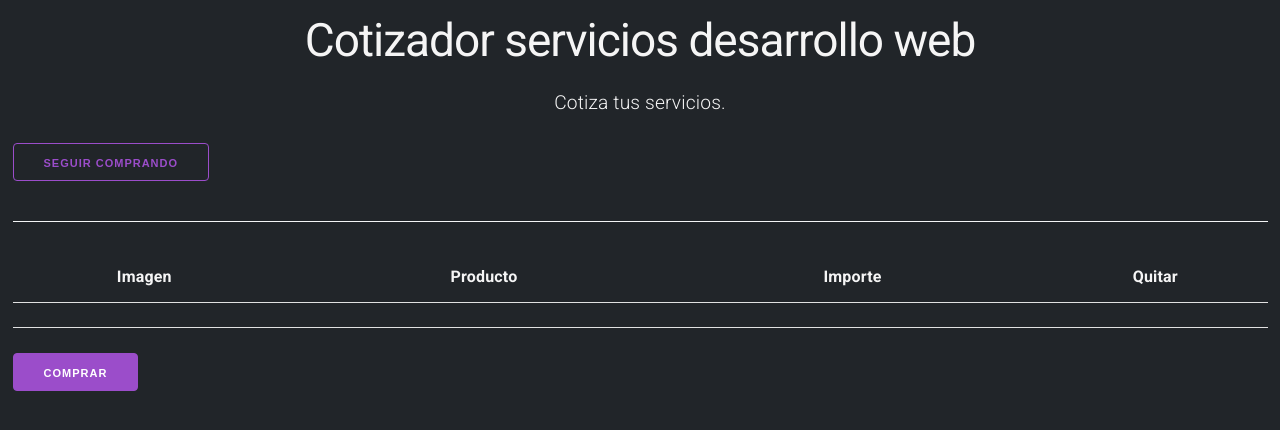
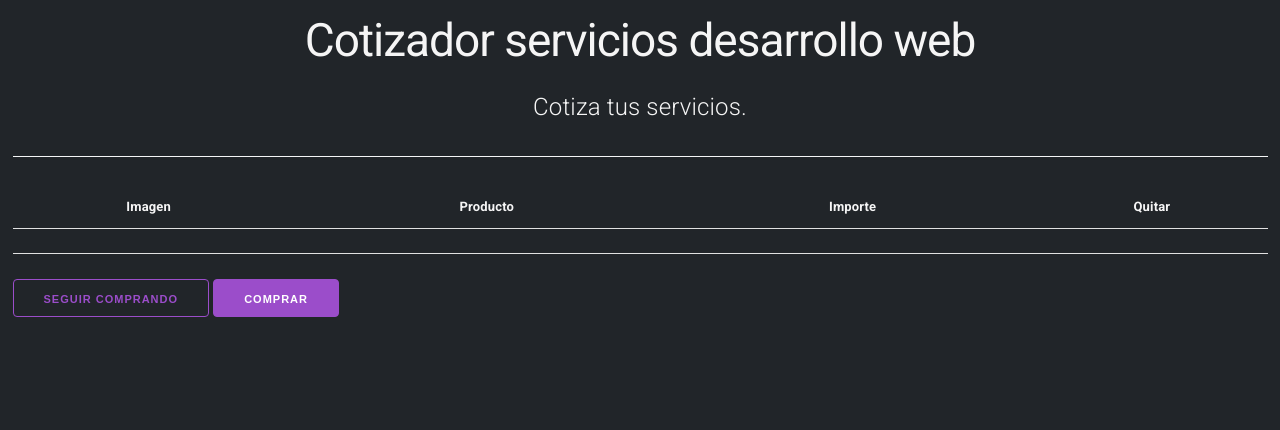
Before and after one commit to Pablo-Granados/javascriptcoderhouse, a plain HTML site: page carrito.html in a window 1280 px wide. Drawn offline with nearby package versions, Linux system fonts and the light colour scheme; some packages are replaced by stand-ins of ours; a script that the page names is missing.

Commit message:
Correccion

```diff
--- a/SASS/_generales.scss
+++ b/SASS/_generales.scss
@@ -11,15 +11,11 @@ body{
     font-family: 'Roboto', sans-serif;
 }
 
+
 .centrar{
     text-align: center;
-}
-
-td.centrar p{
-    font-size: large;
-    color: red;
-    font-weight: 800;
-    cursor: pointer;
+    padding: 1rem;
+    font-size: small;
 }
 
 .verCarrito{
@@ -27,3 +23,7 @@ td.centrar p{
     align-items: center;
     justify-content: flex-end;
 }
+
+table{
+    display: table;
+}
--- a/SASS/estilos.scss
+++ b/SASS/estilos.scss
@@ -6,6 +6,14 @@
     text-align: center;
 }
 
+#parrafo{
+    font-size: x-large;
+}
+
 body{
     color: whitesmoke !important;
+    // font-size: 1em;
+    font-weight: auto;
+    letter-spacing: auto;
+    line-height: auto;
 }
--- a/carrito.html
+++ b/carrito.html
@@ -18,9 +18,7 @@
                 <h1 id="titulo"></h1>
                 <p id="parrafo"></p>
             </div>
-            <a href="./index.html">
-                <button class="button button-outline">Seguir comprando</button>
-            </a>
+
         </div>
         <hr>
     </header>
@@ -47,6 +45,9 @@
             </table>
         </section>
         <div class="centrar-div">
+            <a href="./index.html">
+                <button class="button button-outline">Seguir comprando</button>
+            </a>
             <button class="button" id="btnComprar">COMPRAR</button>
         </div>
     </main>
--- a/js/funciones.js
+++ b/js/funciones.js
@@ -30,6 +30,7 @@ const toast = (mensaje) => {
     Toastify({
         text: mensaje,
         duration: 3000,
+        destination: "./carrito.html",
         close: true, // iconito
         gravity: "top", // `top` or `bottom`
         position: "right", // `left`, `center` or `right`
```
Also changed, not shown: estilos/estilos.css, 1 other file.
